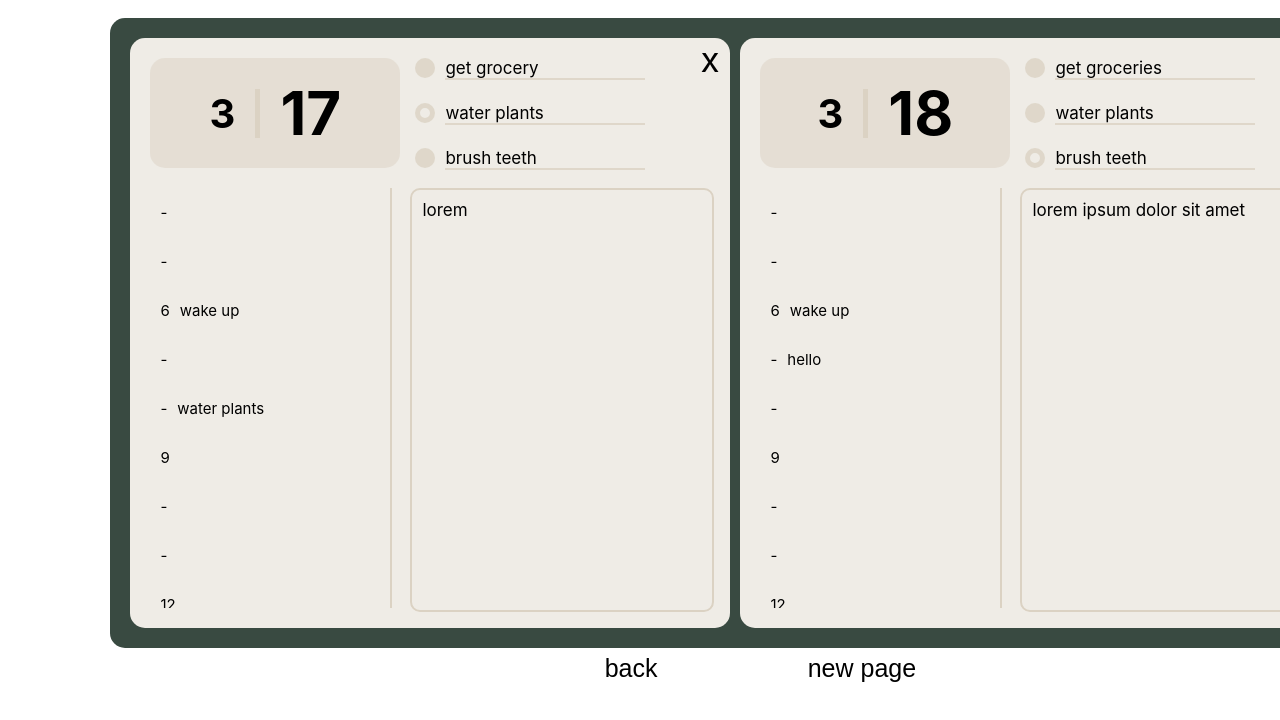
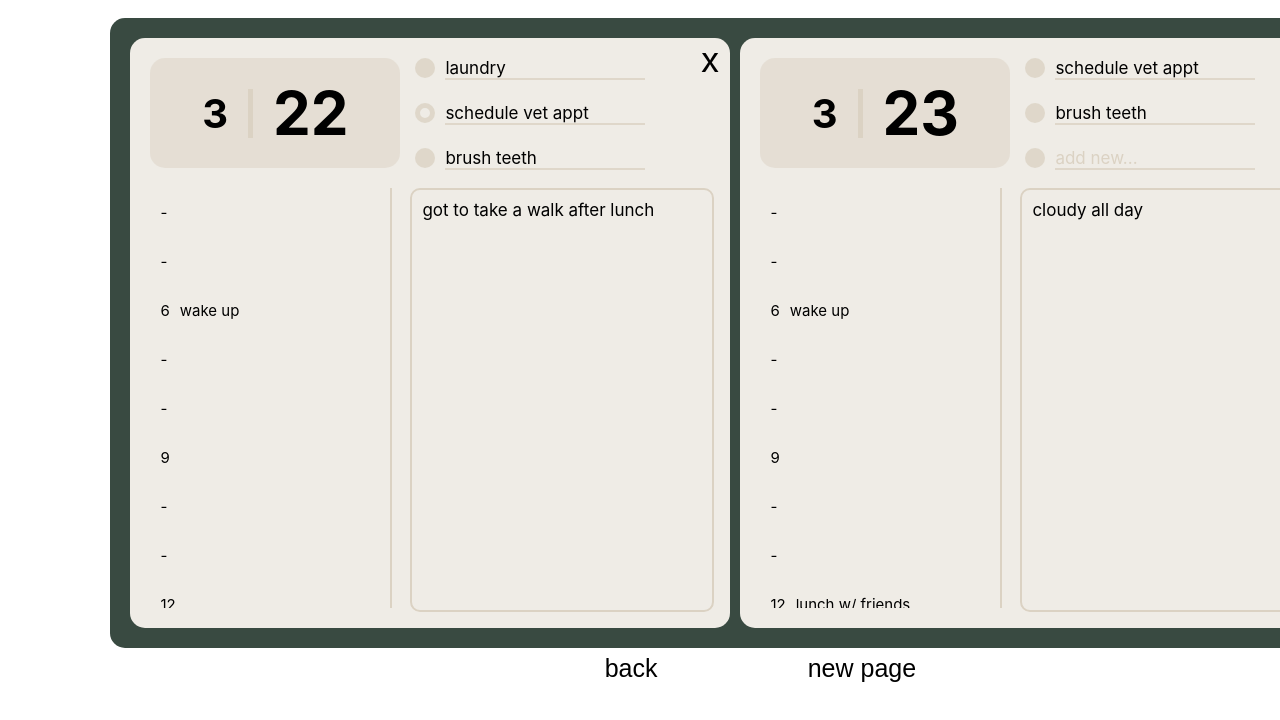
Before and after one commit to samuelmanor/aden-react-node, a React (Create React App) app: page / in a window 1280 px wide. Shown: the top 720 px of the page. Built offline with nearby package versions, Linux system fonts and the light colour scheme; data requests are answered from the project's data file.

Commit message:
added example data to db.json, fixed how page component updates state of entry text

```diff
--- a/db.json
+++ b/db.json
@@ -1,7 +1,7 @@
 {
   "pages": [
     {
-      "day": 15,
+      "day": 20,
       "month": 3,
       "todos": [
         {
@@ -11,32 +11,32 @@
         },
         {
           "task": "water plants",
-          "completed": false,
+          "completed": true,
           "id": 2
         },
         {
           "task": "brush teeth",
-          "completed": false,
+          "completed": true,
           "id": 3
         }
       ],
       "events": [
         {
           "time": 6,
-          "event": "pick up friend @ airport",
+          "event": "wake up",
           "id": 1
         },
         {
-          "time": 3,
-          "event": "wake up",
+          "time": 11,
+          "event": "doctor's appt",
           "id": 2
         }
       ],
-      "entry": "this is the first entry",
+      "entry": "woke up 30mins later than usual",
       "id": 1
     },
     {
-      "day": 16,
+      "day": 21,
       "month": 3,
       "todos": [
         {
@@ -45,13 +45,13 @@
           "id": 1
         },
         {
-          "task": "water plants",
-          "completed": false,
+          "task": "vacuum living room",
+          "completed": true,
           "id": 2
         },
         {
           "task": "brush teeth",
-          "completed": false,
+          "completed": true,
           "id": 3
         }
       ],
@@ -62,25 +62,30 @@
           "id": 1
         },
         {
-          "time": 7,
+          "time": 6,
           "event": "wake up",
           "id": 2
+        },
+        {
+          "time": 12,
+          "event": "lunch w/ friends",
+          "id": 3
         }
       ],
-      "entry": "this is the second page",
+      "entry": "need to do laundry later this week",
       "id": 2
     },
     {
-      "day": 17,
+      "day": 22,
       "month": 3,
       "todos": [
         {
-          "task": "get grocery",
+          "task": "laundry",
           "completed": true,
           "id": 1
         },
         {
-          "task": "water plants",
+          "task": "schedule vet appt",
           "completed": false,
           "id": 2
         },
@@ -102,36 +107,31 @@
           "id": 2
         },
         {
-          "time": 8,
-          "event": "water plants",
-          "id": 3
-        },
-        {
           "time": 6,
           "event": "wake up",
           "id": 4
         }
       ],
       "id": 3,
-      "entry": "lorem"
+      "entry": "got to take a walk after lunch"
     },
     {
-      "day": 18,
+      "day": 23,
       "month": 3,
       "todos": [
         {
-          "task": "get groceries",
+          "task": "schedule vet appt",
           "completed": true,
           "id": 1
         },
         {
-          "task": "water plants",
+          "task": "brush teeth",
           "completed": true,
           "id": 2
         },
         {
-          "task": "brush teeth",
-          "completed": false,
+          "task": "",
+          "completed": true,
           "id": 3
         }
       ],
@@ -147,12 +147,12 @@
           "id": 2
         },
         {
-          "time": 7,
-          "event": "hello",
+          "time": 12,
+          "event": "lunch w/ friends",
           "id": 3
         }
       ],
-      "entry": "lorem ipsum dolor sit amet",
+      "entry": "cloudy all day",
       "id": 4
     }
   ]
--- a/src/components/Page.js
+++ b/src/components/Page.js
@@ -7,7 +7,7 @@ function Page({ page, pageService, setCurrentPage, deletePage }) {
     const [toDoArr, setToDoArr] = useState({});
     const [calArr, setCalArr] = useState([]);
     const [editingState, setEditingState] = useState(false);
-    const [entryText, setEntryText] = useState(page.entry);
+    const [entryText, setEntryText] = useState('');
     const [showNotif, setShowNotif] = useState(false);
 
     const pageStyle = {
@@ -54,7 +54,7 @@ function Page({ page, pageService, setCurrentPage, deletePage }) {
             marginLeft: 280,
             marginTop: 150,
             padding: 10,
-            backgroundColor: 'transparent',
+            backgroundColor: '#efece6',
             resize: 'none',
             fontSize: 17
         },
@@ -93,6 +93,7 @@ function Page({ page, pageService, setCurrentPage, deletePage }) {
         if (page) {
             setToDoArr(page.todos);
             setCalArr(page.events);
+            setEntryText(page.entry);
         };
     }, [page]);
 
```
